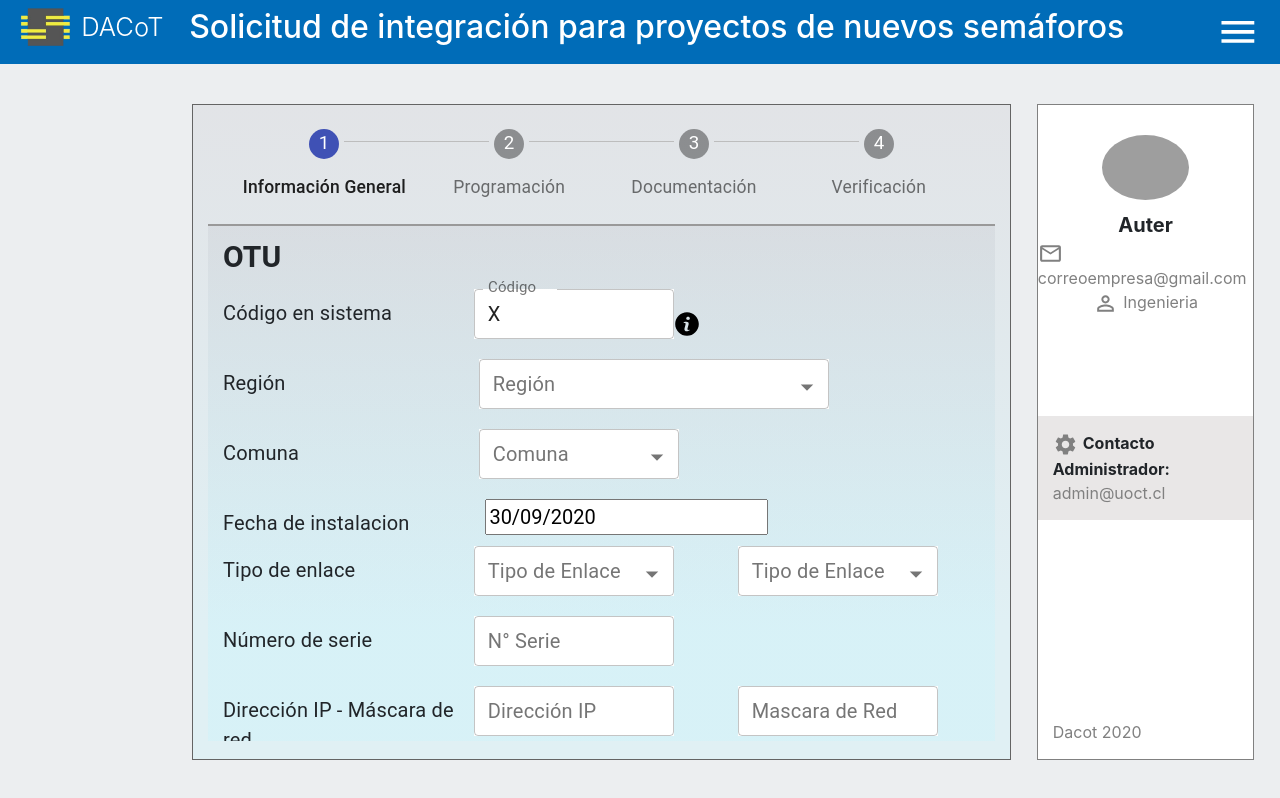
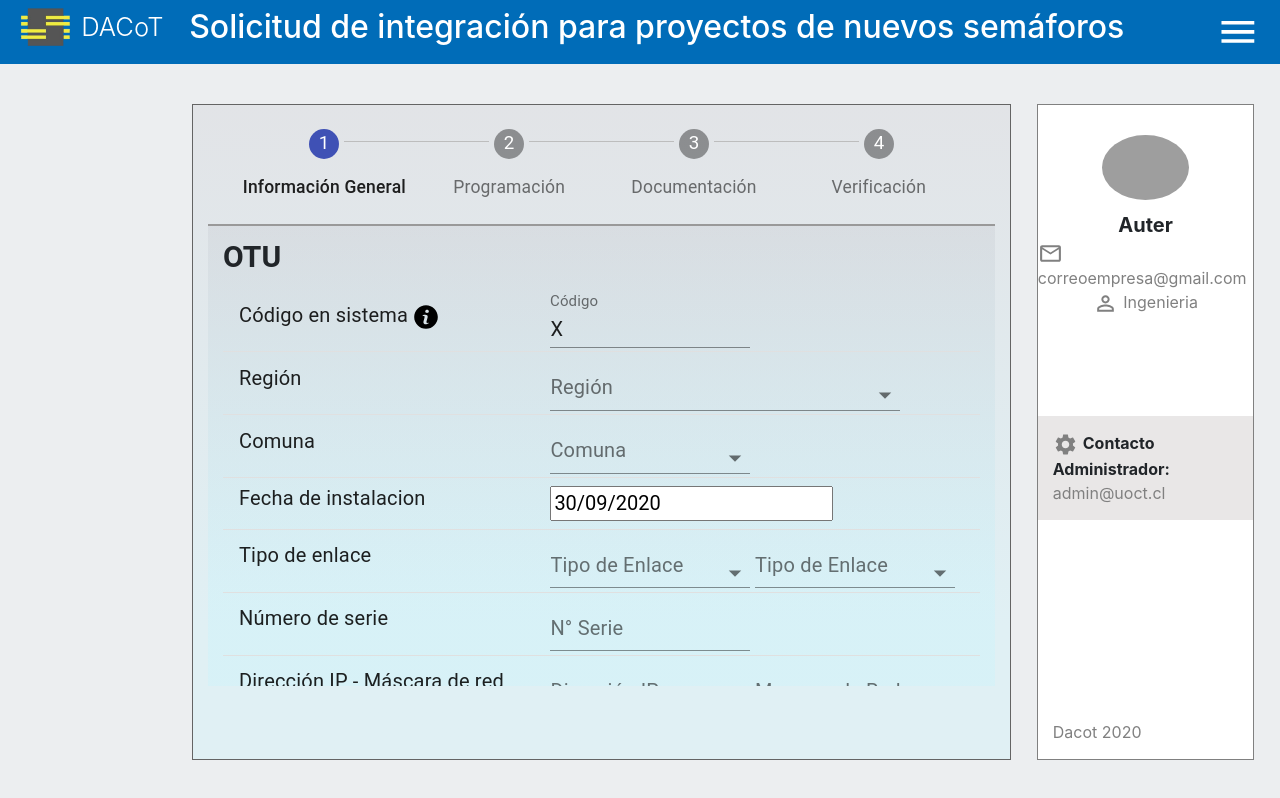
Before and after one commit to DACoT-UOCT/frontend, a React (Create React App) app: page /nuevo/instalacion in a window 1280 px wide. Built offline with nearby package versions, Linux system fonts and the light colour scheme; grey boxes are pictures that could not be loaded.

Commit message:
OTU metida a una tabla

```diff
--- a/src/App.css
+++ b/src/App.css
@@ -519,10 +519,6 @@ a {
   font-weight: bold;
 }
 
-Input{
-  /*border: 1px solid !important;*/
-}
-
 .input-select{
   border: 1px solid !important;
 }
--- a/src/components/SolicitudInstalacionNueva/NuevaInstalacion.js
+++ b/src/components/SolicitudInstalacionNueva/NuevaInstalacion.js
@@ -241,7 +241,7 @@ const NuevaInstalacion = (props) => {
                   <Button onClick={handleReset}>Volver al inicio</Button>
                 </div>
               ) : (
-                <div className="grid-item" style={{"max-height":"515px","overflow-y":"scroll", "border":"0px"}}>
+                <div className="grid-item" style={{"height":"460px","overflow-y":"scroll", "border":"0px"}}>
                   <Typography className={classes.instructions}>{getStepContent(activeStep)}</Typography>
                   <div>
                     <Siguiente state={state} dispatch={dispatch} />
--- a/src/components/shared/Campos/OTU.js
+++ b/src/components/shared/Campos/OTU.js
@@ -1,13 +1,22 @@
 import React, { useContext } from "react";
 import "react-datepicker/dist/react-datepicker.css";
 import DatePicker from "react-datepicker";
-
+import { styled } from '@material-ui/core/styles';
 import "../../../App.css";
 import { Col, Row, FormGroup, Label } from "reactstrap";
 import TextField from "@material-ui/core/TextField";
 import Checkbox from "@material-ui/core/Checkbox";
 import FormControlLabel from "@material-ui/core/FormControlLabel";
 import PopOver from "../../Shared/PopOver";
+import Table from '@material-ui/core/Table';
+import TableBody from '@material-ui/core/TableBody';
+import TableCell from '@material-ui/core/TableCell';
+import TableContainer from '@material-ui/core/TableContainer';
+import TableRow from '@material-ui/core/TableRow';
+
+const Campo = styled(TextField)({
+  background: 'none',
+});
 
 const OTU = (props) => {
   const state = props.state;
@@ -18,13 +27,18 @@ const OTU = (props) => {
     <>
       <legend className="seccion">OTU</legend>
 
-      <Row form>
-        <Label sm={ancho_label}>Código en sistema</Label>
-        <FormGroup>
-          <TextField
-            id="outlined"
+      <TableContainer>
+        <Table size='small' aria-label="simple table">
+          <TableBody>
+            <TableRow>
+              <TableCell component="th" scope="row">
+                <Label>Código en sistema</Label>{" "}
+                <PopOver mensaje="Código de 6 dígitos que tendrá la instalación en el sistema (ej X001260)" />
+              </TableCell>
+              <TableCell align="left">
+                <Campo
+                  id="standard"
                   label="Código"
-            variant="outlined"
                   name="otu-codigo"
                   autoComplete="off"
                   value={props.codigo}
@@ -35,18 +49,19 @@ const OTU = (props) => {
                     })
                   }
                 />
-        </FormGroup>
-        <PopOver mensaje="Código de 6 dígitos que tendrá la instalación en el sistema (ej X001260)" />
-      </Row>
-      <Row form>
-        <Label sm={ancho_label}>Región</Label>
-        <Col sm={4}>
-          <FormGroup>
-            <TextField
-              id="outlined-select-currency-native"
+              </TableCell>
+            </TableRow>
+
+            <TableRow>
+              <TableCell component="th" scope="row">
+                <Label>Región</Label>
+              </TableCell>
+              <TableCell align="left">
+                <Campo
+                  id="standard-select-currency-native"
                   select
                   label="Región"
-              variant="outlined"
+                  variant="standard"
                   name="region"
                   autoComplete="off"
                   style={{ width: "350px" }}
@@ -80,19 +95,20 @@ const OTU = (props) => {
                     Región de Aysén del General Carlos Ibáñez del Campo
                   </option>
                   <option>Región de Magallanes y la Antártica Chilena</option> */}
-            </TextField>
-          </FormGroup>
-        </Col>
-      </Row>
-      <Row form>
-        <Label sm={ancho_label}>Comuna</Label>
-        <Col sm={3}>
-          <FormGroup>
-            <TextField
-              id="outlined-select-currency-native"
+                </Campo>
+              </TableCell>
+            </TableRow>
+
+            <TableRow>
+              <TableCell component="th" scope="row">
+                <Label>Comuna</Label>
+              </TableCell>
+              <TableCell align="left">
+                <Campo
+                  id="standard-select-currency-native"
                   select
                   label="Comuna"
-              variant="outlined"
+                  variant="standard"
                   name="comuna"
                   autoComplete="off"
                   SelectProps={{
@@ -139,14 +155,15 @@ const OTU = (props) => {
                   <option>San Ramón</option>
                   <option>Santiago</option>
                   <option>Vitacura</option>
-            </TextField>
-          </FormGroup>
-        </Col>
-      </Row>
+                </Campo>
+              </TableCell>
+            </TableRow>
 
-      <Row>
-        <Label sm={ancho_label}>Fecha de instalacion</Label>
-        <Col>
+            <TableRow>
+              <TableCell component="th" scope="row">
+                <Label>Fecha de instalacion</Label>
+              </TableCell>
+              <TableCell align="left">
                 <DatePicker
                   dateFormat="dd/MM/yyyy"
                   withPortal
@@ -155,17 +172,19 @@ const OTU = (props) => {
                     dispatch({ type: "installation_date", payLoad: date.getTime() })
                   }
                 />
-        </Col>
-      </Row>
+              </TableCell>
+            </TableRow>
 
-      <Row form>
-        <Label sm={ancho_label}>Tipo de enlace</Label>
-        <FormGroup>
-          <TextField
-            id="outlined-select-currency-native"
+            <TableRow>
+              <TableCell component="th" scope="row">
+                <Label>Tipo de enlace</Label>
+              </TableCell>
+              <TableCell align="left">
+                <Campo
+                  id="standard-select-currency-native"
                   select
                   label="Tipo de Enlace"
-            variant="outlined"
+                  variant="standard"
                   name="enlace_pc"
                   autoComplete="off"
                   SelectProps={{
@@ -182,15 +201,13 @@ const OTU = (props) => {
                   <option value="" hidden></option>
                   <option value="Propio">Propio</option>
                   <option value="Compartido">Compartido</option>
-          </TextField>
-        </FormGroup>
-        <Col sm={1}></Col>
-        <FormGroup>
-          <TextField
-            id="outlined-select-currency-native"
+                </Campo>
+                {" "}
+                <Campo
+                  id="standard-select-currency-native"
                   select
                   label="Tipo de Enlace"
-            variant="outlined"
+                  variant="standard"
                   name="enlace_pc"
                   autoComplete="off"
                   SelectProps={{
@@ -207,17 +224,220 @@ const OTU = (props) => {
                   <option value="" hidden></option>
                   <option value="Digital">Digital</option>
                   <option value="Analogo">Análogo</option>
-          </TextField>
-        </FormGroup>
+                </Campo>
+              </TableCell>
+            </TableRow>
 
-        {/* <Col sm={1}></Col>
-        {state.enlace_pc === "Compartido" && (
+            <TableRow>
+              <TableCell component="th" scope="row">
+                <Label>Número de serie</Label>
+              </TableCell>
+              <TableCell align="left">
+                <Campo
+                  id="standard"
+                  label="N° Serie"
+                  variant="standard"
+                  name="otu-serie"
+                  autoComplete="off"
+                  value={state.serial}
+                  onChange={(e) =>
+                    dispatch({
+                      type: "metadata",
+                      fieldName: "serial",
+                      payLoad: e.currentTarget.value,
+                    })
+                  }
+                />
+              </TableCell>
+            </TableRow>
+
+            <TableRow>
+              <TableCell component="th" scope="row">
+                <Label>Dirección IP - Máscara de red</Label>
+              </TableCell>
+              <TableCell align="left">
+                <Campo
+                  id="standard"
+                  label="Dirección IP"
+                  variant="standard"
+                  name="otu-ip"
+                  autoComplete="off"
+                  value={state.ip_address}
+                  onChange={(e) =>
+                    dispatch({
+                      type: "metadata",
+                      fieldName: "ip_address",
+                      payLoad: e.currentTarget.value,
+                    })
+                  }
+                />
+                {" "}
+                <Campo
+                  id="standard"
+                  label="Mascara de Red"
+                  variant="standard"
+                  name="otu-netmask"
+                  autoComplete="off"
+                  value={state.netmask}
+                  onChange={(e) =>
+                    dispatch({
+                      type: "metadata",
+                      fieldName: "netmask",
+                      payLoad: e.currentTarget.value,
+                    })
+                  }
+                />
+              </TableCell>
+            </TableRow>
+
+            <TableRow>
+              <TableCell component="th" scope="row">
+                <Label>Número palabras de</Label>
+              </TableCell>
+              <TableCell align="left">
+                <Campo
+                  id="standard"
+                  label="Control"
+                  variant="standard"
+                  type="number"
+                  name="otu-control"
+                  autoComplete="off"
+                  value={state.control}
+                  onChange={(e) =>
+                    dispatch({
+                      type: "metadata",
+                      fieldName: "control",
+                      payLoad: e.currentTarget.value,
+                    })
+                  }
+                />
+                {" "}
+                <Campo
+                  id="standard"
+                  label="Respuesta"
+                  variant="standard"
+                  type="number"
+                  name="otu-respuesta"
+                  autoComplete="off"
+                  value={state.answer}
+                  onChange={(e) =>
+                    dispatch({
+                      type: "metadata",
+                      fieldName: "answer",
+                      payLoad: e.currentTarget.value,
+                    })
+                  }
+                />
+              </TableCell>
+            </TableRow>
+
+            <TableRow>
+              <TableCell component="th" scope="row">
+                <Label>Detector scoot</Label>
+              </TableCell>
+              <TableCell align="left">
+                <FormControlLabel
+                  control={
+                    <Checkbox
+                      color="primary"
+                      checked={state.detector_scoot}
+                      onChange={(e) =>
+                        dispatch({
+                          type: "metadata",
+                          fieldName: "detector_scoot",
+                          payLoad: !state.detector_scoot,
+                        })
+                      }
+                      name="gilad"
+                    />
+                  }
+                />
+              </TableCell>
+            </TableRow>
+
+            <TableRow>
+              <TableCell component="th" scope="row">
+                <Label>Detector local</Label>
+              </TableCell>
+              <TableCell align="left">
+                <FormControlLabel
+                  control={
+                    <Checkbox
+                      color="primary"
+                      checked={state.detector_local}
+                      onChange={(e) =>
+                        dispatch({
+                          type: "metadata",
+                          fieldName: "detector_local",
+                          payLoad: !state.detector_local,
+                        })
+                      }
+                      name="gilad"
+                    />
+                  }
+                />
+              </TableCell>
+            </TableRow>
+
+            <TableRow>
+              <TableCell component="th" scope="row">
+                <Label>Demanda Peatonal</Label>
+              </TableCell>
+              <TableCell align="left">
+                <FormControlLabel
+                  control={
+                    <Checkbox
+                      color="primary"
+                      checked={state.demanda_peatonal}
+                      onChange={(e) =>
+                        dispatch({
+                          type: "metadata",
+                          fieldName: "demanda_peatonal",
+                          payLoad: !state.demanda_peatonal,
+                        })
+                      }
+                      name="gilad"
+                    />
+                  }
+                />
+              </TableCell>
+            </TableRow>
+
+            <TableRow>
+              <TableCell component="th" scope="row">
+                <Label>Facilidad Peatonal</Label>
+              </TableCell>
+              <TableCell align="left">
+                <FormControlLabel
+                  control={
+                    <Checkbox
+                      color="primary"
+                      checked={state.facilidad_peatonal}
+                      onChange={(e) =>
+                        dispatch({
+                          type: "metadata",
+                          fieldName: "facilidad_peatonal",
+                          payLoad: !state.facilidad_peatonal,
+                        })
+                      }
+                      name="gilad"
+                    />
+                  }
+                />
+              </TableCell>
+            </TableRow>
+
+          </TableBody>
+        </Table>
+      </TableContainer>
+
+     {/*{state.enlace_pc === "Compartido" && (
           <Col sm={3}>
             <FormGroup>
-              <TextField
-                id="outlined"
+              <Campo
+                id="standard"
                 label="Nodo Concentrador"
-                variant="outlined"
+                variant="standard"
                 name="nodo_concentrador"
                 autoComplete="off"
                 value={state.nodo_concentrador}
@@ -232,115 +452,13 @@ const OTU = (props) => {
             </FormGroup>
           </Col>
         )} */}
-      </Row>
-      <Row form>
-        <Label sm={ancho_label}>Número de serie</Label>
-        <FormGroup>
-          <TextField
-            id="outlined"
-            label="N° Serie"
-            variant="outlined"
-            name="otu-serie"
-            autoComplete="off"
-            value={state.serial}
-            onChange={(e) =>
-              dispatch({
-                type: "metadata",
-                fieldName: "serial",
-                payLoad: e.currentTarget.value,
-              })
-            }
-          />
-        </FormGroup>
-      </Row>
-
-      <Row form>
-        <Label sm={ancho_label}>Dirección IP - Máscara de red</Label>
-        <FormGroup>
-          <TextField
-            id="outlined"
-            label="Dirección IP"
-            variant="outlined"
-            name="otu-ip"
-            autoComplete="off"
-            value={state.ip_address}
-            onChange={(e) =>
-              dispatch({
-                type: "metadata",
-                fieldName: "ip_address",
-                payLoad: e.currentTarget.value,
-              })
-            }
-          />
-        </FormGroup>
-
-        <Col sm={1}></Col>
-        <FormGroup>
-          <TextField
-            id="outlined"
-            label="Mascara de Red"
-            variant="outlined"
-            name="otu-netmask"
-            autoComplete="off"
-            value={state.netmask}
-            onChange={(e) =>
-              dispatch({
-                type: "metadata",
-                fieldName: "netmask",
-                payLoad: e.currentTarget.value,
-              })
-            }
-          />
-        </FormGroup>
-      </Row>
-
-      <Row form>
-        <Label sm={ancho_label}>Número palabras de control y respuesta</Label>
-        <FormGroup>
-          <TextField
-            id="outlined"
-            label="Control"
-            variant="outlined"
-            type="number"
-            name="otu-control"
-            autoComplete="off"
-            value={state.control}
-            onChange={(e) =>
-              dispatch({
-                type: "metadata",
-                fieldName: "control",
-                payLoad: e.currentTarget.value,
-              })
-            }
-          />
-        </FormGroup>
-        <Col sm={1}></Col>
-        <FormGroup>
-          <TextField
-            id="outlined"
-            label="Respuesta"
-            variant="outlined"
-            type="number"
-            name="otu-respuesta"
-            autoComplete="off"
-            value={state.answer}
-            onChange={(e) =>
-              dispatch({
-                type: "metadata",
-                fieldName: "answer",
-                payLoad: e.currentTarget.value,
-              })
-            }
-          />
-        </FormGroup>
-      </Row>
 
       {/* <Row form>
         <FormGroup>
-          <TextField
-            id="outlined"
+          <Campo
+            id="standard"
             label="N° Empalme"
-            variant="outlined"
+            variant="standard"
             name="otu-empalme"
             autoComplete="off"
             value={state.n_empalme}
@@ -355,10 +473,10 @@ const OTU = (props) => {
         </FormGroup>
         <Col sm={1}></Col>
         <FormGroup>
-          <TextField
-            id="outlined"
+          <Campo
+            id="standard"
             label="Capacidad Empalme"
-            variant="outlined"
+            variant="standard"
             name="cap-empalme"
             autoComplete="off"
             value={state.capacidad_empalme}
@@ -376,10 +494,10 @@ const OTU = (props) => {
       {/* <Row form>
         <Col sm={3}>
           <FormGroup>
-            <TextField
-              id="outlined"
+            <Campo
+              id="standard"
               label="Señal Hito"
-              variant="outlined"
+              variant="standard"
               name="senal_hito"
               type="number"
               autoComplete="off"
@@ -397,60 +515,14 @@ const OTU = (props) => {
         </Col>
       </Row> */}
 
-      <Row form>
-        <Label sm={ancho_label}>Detector scoot</Label>
-        <Col sm={3}>
-          <FormGroup>
-            <FormControlLabel
-              control={
-                <Checkbox
-                  checked={state.detector_scoot}
-                  onChange={(e) =>
-                    dispatch({
-                      type: "metadata",
-                      fieldName: "detector_scoot",
-                      payLoad: !state.detector_scoot,
-                    })
-                  }
-                  name="gilad"
-                />
-              }
-            />
-          </FormGroup>
-        </Col>
-      </Row>
-
-      <Row form>
-        <Label sm={ancho_label}>Detector local</Label>
-        <Col sm={3}>
-          <FormGroup>
-            <FormControlLabel
-              control={
-                <Checkbox
-                  checked={state.detector_local}
-                  onChange={(e) =>
-                    dispatch({
-                      type: "metadata",
-                      fieldName: "detector_local",
-                      payLoad: !state.detector_local,
-                    })
-                  }
-                  name="gilad"
-                />
-              }
-            />
-          </FormGroup>
-        </Col>
-      </Row>
-
       {/*<Row form>
             <Col sm={3}>
               <FormGroup>
-                <TextField
-                  id="outlined-select-currency-native"
+                <Campo
+                  id="standard-select-currency-native"
                   select
                   label="Tipo de Enlace"
-                  variant="outlined"
+                  variant="standard"
                   name="enlace_da"
                   autoComplete="off"
                   SelectProps={{
@@ -467,51 +539,11 @@ const OTU = (props) => {
                   <option value="" hidden></option>
                   <option value="Digital">Digital</option>
                   <option value="Análogo">Análogo</option>
-                </TextField>
+                </Campo>
               </FormGroup>
             </Col>
           </Row>*/}
 
-      <FormGroup row>
-        <Label sm={ancho_label}>Demanda Peatonal</Label>
-        <Col sm={3}>
-          <FormControlLabel
-            control={
-              <Checkbox
-                checked={state.demanda_peatonal}
-                onChange={(e) =>
-                  dispatch({
-                    type: "metadata",
-                    fieldName: "demanda_peatonal",
-                    payLoad: !state.demanda_peatonal,
-                  })
-                }
-                name="gilad"
-              />
-            }
-          />
-        </Col>
-      </FormGroup>
-      <FormGroup row>
-        <Label sm={ancho_label}>Facilidad Peatonal</Label>
-        <Col sm={3}>
-          <FormControlLabel
-            control={
-              <Checkbox
-                checked={state.facilidad_peatonal}
-                onChange={(e) =>
-                  dispatch({
-                    type: "metadata",
-                    fieldName: "facilidad_peatonal",
-                    payLoad: !state.facilidad_peatonal,
-                  })
-                }
-                name="gilad"
-              />
-            }
-          />
-        </Col>
-      </FormGroup>
     </>
   );
 };
--- a/src/components/shared/Campos/Verificacion.js
+++ b/src/components/shared/Campos/Verificacion.js
@@ -199,9 +199,6 @@ const Verificacion = (props) => {
       {/*Entreverdes*/}
       <legend className="seccion">Matriz Entreverdes</legend>
 
-
-
-
       {/*Observaciones*/}
       <legend className="seccion">Observaciones</legend>
 
```
Lines whose indentation alone changed are shown as unchanged.
